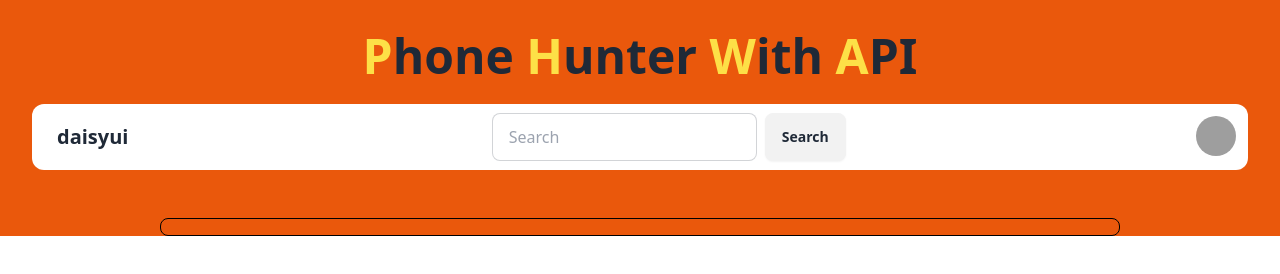
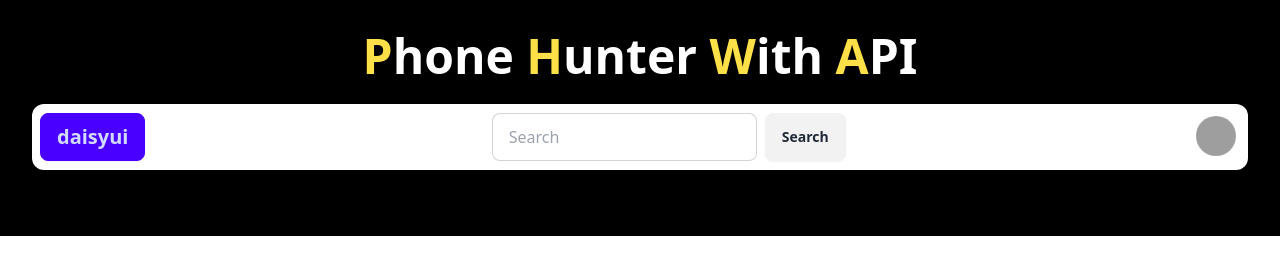
Before and after one commit to devsujoy36/Phone-Hunter-With-API, a plain HTML site: page index.html in a window 1280 px wide. Drawn offline with nearby package versions, Linux system fonts and the light colour scheme; grey boxes are pictures that could not be loaded.

Commit message:
change code

```diff
--- a/api.js
+++ b/api.js
@@ -109,8 +109,7 @@ const showPhoneDetails = (phone,data) => {
             <img class="rounded-xl" src="${phone.image}" alt="">
         </div>
         <h1 class="text-xl lg:text-3xl font-bold">${phone.name}</h1>
-        <p class="py-2 text-sm ">It is a long established fact that a reader will be distracted by the readable content of a page when looking at its layout</p>
-
+        <p class="pt-2 text-sm ">It is a long established fact that a reader will be distracted by the readable content of a page when looking at its layout</p>
         <span class="font-bold text-md lg:text-lg">Specifications</span>
         <h1 class="text-xs lg:text-sm"><span class="font-bold">Brand:</span> ${phone.brand}</h1>
         <h1 class="text-xs lg:text-sm"><span class="font-bold">Memory:</span> ${phone.mainFeatures.memory}</h1>
--- a/index.html
+++ b/index.html
@@ -9,13 +9,13 @@
     <script src="https://cdn.tailwindcss.com"></script>
 </head>
 
-<body class="bg-orange-600">
+<body class="bg-black text-white">
     <header class="p-8">
         <h1 class="text-3xl lg:text-5xl font-bold text-center mb-6"><span class="text-yellow-300">P</span>hone <span class="text-yellow-300">H</span>unter <span class="text-yellow-300">W</span>ith <span class="text-yellow-300">A</span>PI</h1>
 
         <div class="navbar justify-between bg-base-100 rounded-xl">
             <div class="">
-                <a class="btn btn-ghost text-xl" onclick="handleSearch2()">daisyui</a>
+                <a class="btn btn-primary text-xl" onclick="handleSearch2()">daisyui</a>
             </div>
             <div class="flex gap-2">
                 <input id="search-field" type="text" placeholder="Search" class="input input-bordered w-24 md:w-auto" />
@@ -59,20 +59,20 @@
 
 
         <!-- search result section  -->
-        <section id="display-container" class="grid grid-cols-1 md:grid-cols-3 lg:grid-cols-4 gap-4 p-2">
+        <section id="display-container" class="text-black grid grid-cols-1 md:grid-cols-3 lg:grid-cols-4 gap-4 p-2">
 
         </section>
 
 
         <!-- show all container section  -->
-        <section id="show-all-container" class="hidden justify-center  align-center  p-2 ">
+        <section id="show-all-container" class="hidden justify-center  align-center   p-2 ">
             <button class="btn btn-primary" onclick="handleShowAll()">Show All</button>
         </section>
 
 
 
         <dialog id="show_details_modal" class="modal modal-bottom sm:modal-middle">
-            <div class="modal-box">
+            <div class="modal-box text-black">
                 <div id="show-details-container" class="p-2 lg:p-4">
 
                 </div>
```
